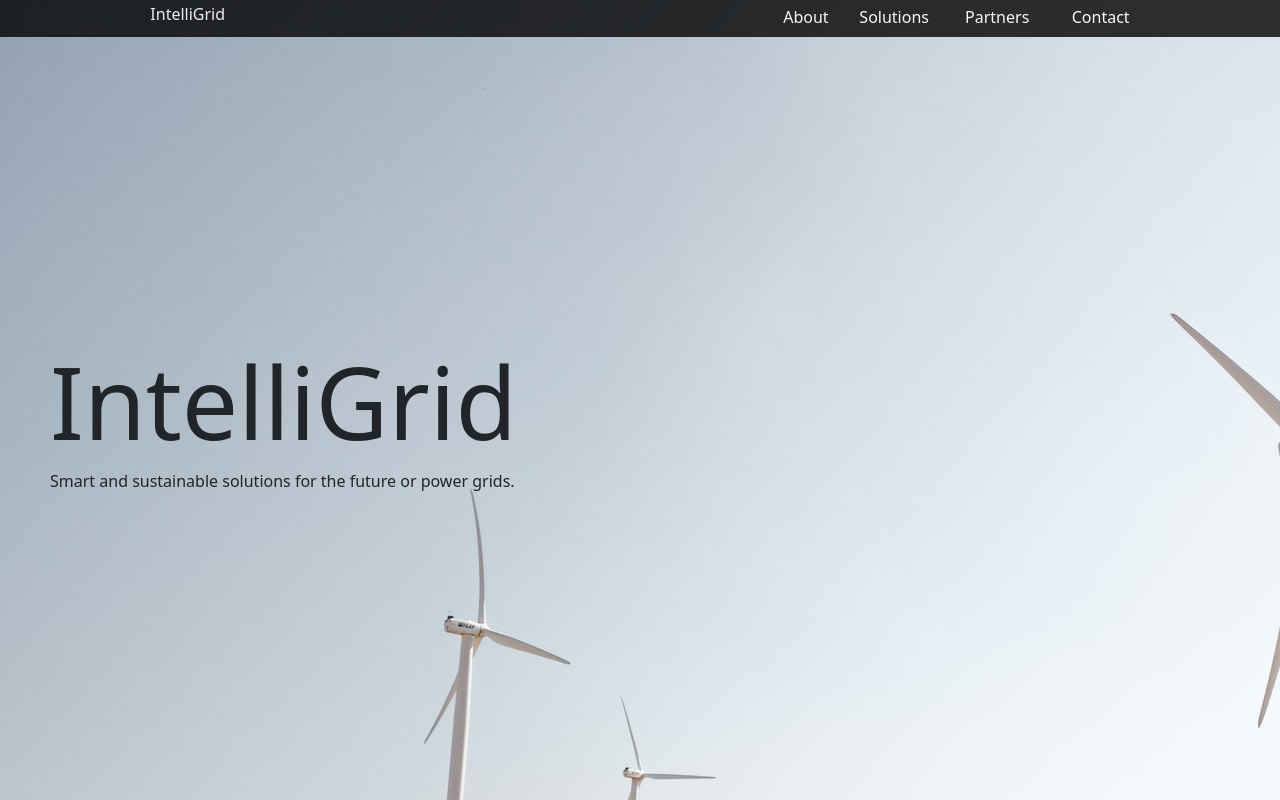
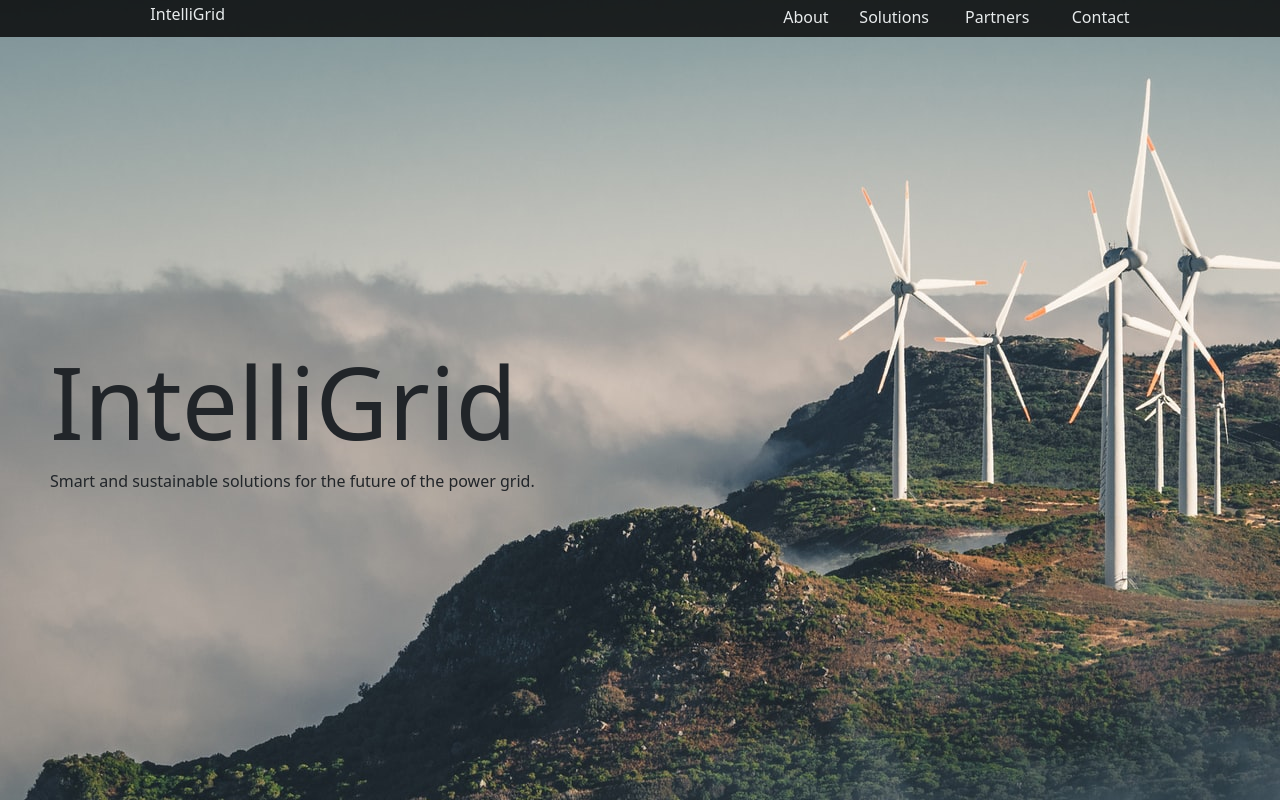
Before and after one commit to AJFARLEY99/intelligrid_personal, a React (Create React App) app: page / in a window 1280 px wide. Shown: the top 800 px of the page. Built offline with nearby package versions, Linux system fonts and the light colour scheme.

Commit message:
picture change
picture change

```diff
--- a/src/App.js
+++ b/src/App.js
@@ -2,7 +2,7 @@ import React from "react";
 import './Home_css.css'
 import 'bootstrap/dist/css/bootstrap.min.css';
 import MaterialIcon from 'material-icons-react';
-import pic1 from './Images/bac_pic9.jpg';
+import pic1 from './Images/bac_pic8.jpg';
 import stock_pic1 from './Images/ev2.jpg';
 import pic2 from './Images/arms2.jpg';
 import usmart_pic from './Images/usmart.png';
@@ -78,7 +78,7 @@ function App() {
             </div>
             <div class='row'>
               <StyleRoot>
-                <p className='subtitle' style={styles.fadeSub}>Smart and sustainable solutions for the future or power grids.</p>
+                <p className='subtitle' style={styles.fadeSub}>Smart and sustainable solutions for the future of the power grid.</p>
               </StyleRoot>
             </div>
             <br></br>
```
Also changed, not shown: src/Images/bac_pic8.jpg (added).
